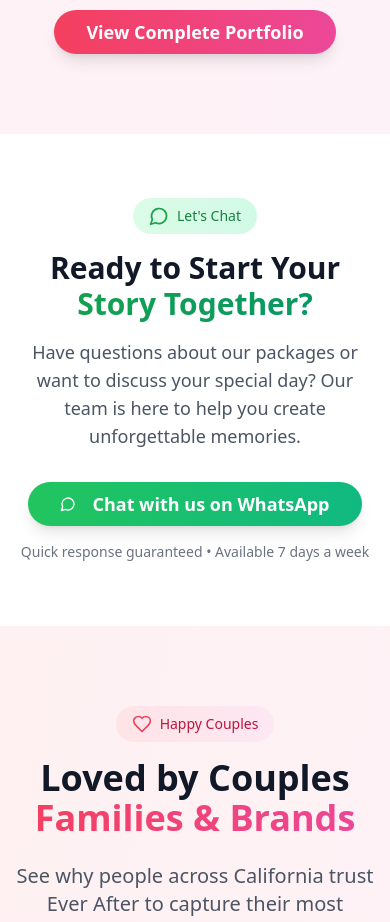
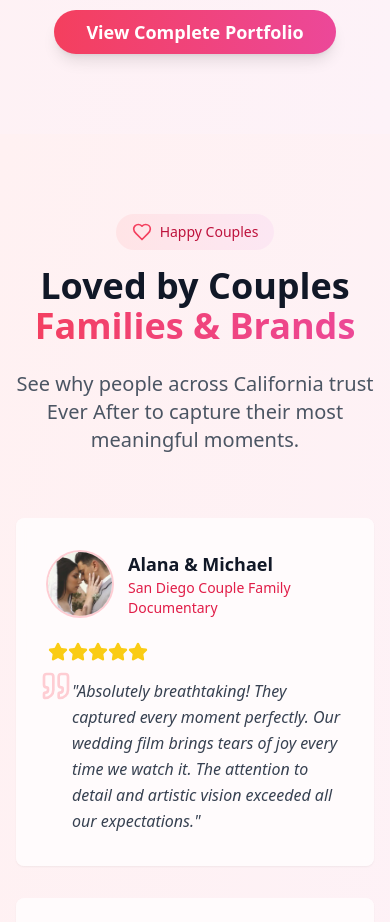
Before and after one commit to alexbullgomes/forever-after-ai-dreams, a React (Vite) app: page / in a window 390 px wide. Shown: the part 6800-7722 px from the top of the page. Built offline with nearby package versions, Linux system fonts and the light colour scheme.

Commit message:
Reverted to commit b8f8bbdd9d08226910bef714a67a24dadf00de50

```diff
--- a/src/components/WhatsAppSection.tsx
+++ /dev/null
@@ -1,50 +0,0 @@
-import { Button } from "@/components/ui/button";
-import { MessageCircle, Heart } from "lucide-react";
-
-const WhatsAppSection = () => {
-  const handleWhatsAppClick = () => {
-    window.open("https://wa.me/14422244820", "_blank");
-  };
-
-  return (
-    <section className="py-16 bg-white">
-      <div className="container mx-auto px-4">
-        <div className="max-w-4xl mx-auto text-center">
-          <div className="flex justify-center mb-4">
-            <div className="flex items-center space-x-2 bg-gradient-to-r from-green-100 to-emerald-100 rounded-full px-4 py-2">
-              <MessageCircle className="w-5 h-5 text-green-600" />
-              <span className="text-green-700 text-sm font-medium">Let's Chat</span>
-            </div>
-          </div>
-
-          <h2 className="text-3xl md:text-4xl font-bold text-gray-900 mb-4">
-            Ready to Start Your
-            <span className="block bg-gradient-to-r from-green-600 to-emerald-600 bg-clip-text text-transparent">
-              Story Together?
-            </span>
-          </h2>
-
-          <p className="text-lg text-gray-600 mb-8 max-w-2xl mx-auto">
-            Have questions about our packages or want to discuss your special day?
-            Our team is here to help you create unforgettable memories.
-          </p>
-
-          <Button
-            onClick={handleWhatsAppClick}
-            size="lg"
-            className="bg-gradient-to-r from-green-500 to-emerald-500 hover:from-green-600 hover:to-emerald-600 text-white px-8 py-4 text-lg font-semibold rounded-full shadow-lg hover:shadow-green-500/25 transition-all duration-300 group"
-          >
-            <MessageCircle className="w-6 h-6 mr-2 group-hover:animate-pulse" />
-            Chat with us on WhatsApp
-          </Button>
-
-          <p className="text-sm text-gray-500 mt-4">
-            Quick response guaranteed • Available 7 days a week
-          </p>
-        </div>
-      </div>
-    </section>
-  );
-};
-
-export default WhatsAppSection;
--- a/src/pages/Index.tsx
+++ b/src/pages/Index.tsx
@@ -2,7 +2,6 @@
 import Hero from "@/components/Hero";
 import Services from "@/components/Services";
 import Portfolio from "@/components/Portfolio";
-import WhatsAppSection from "@/components/WhatsAppSection";
 import Testimonials from "@/components/Testimonials";
 import Contact from "@/components/Contact";
 import AuthModal from "@/components/AuthModal";
@@ -16,7 +15,6 @@ const Index = () => {
       <Hero onBookingClick={() => setIsAuthModalOpen(true)} />
       <Services onBookingClick={() => setIsAuthModalOpen(true)} />
       <Portfolio onBookingClick={() => setIsAuthModalOpen(true)} />
-      <WhatsAppSection />
       <Testimonials />
       <Contact />
       <AuthModal
```
